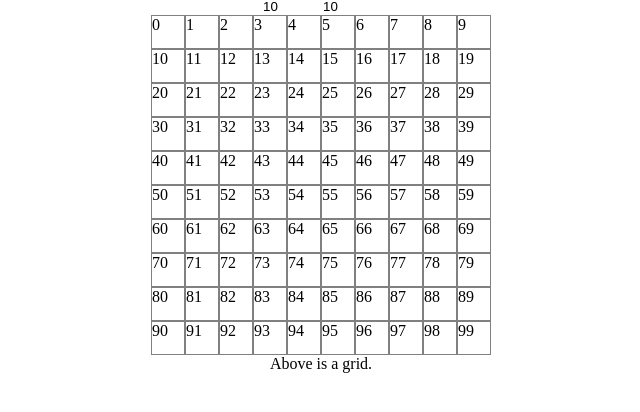
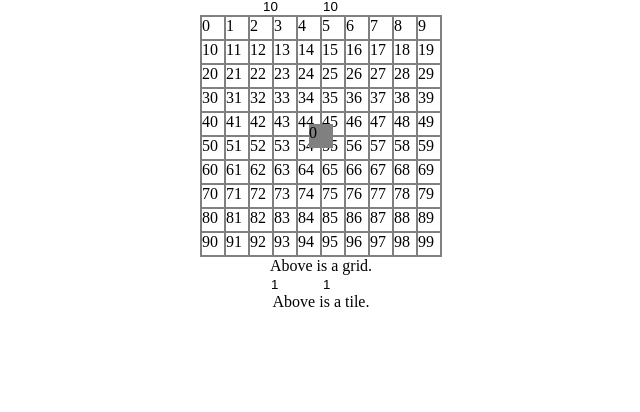
Before and after one commit to woooil/area-model, a plain HTML site: page index.html in a window 1280 px wide. Shown: the part 40-452 px from the top of the page, without its empty margins (319-959 px from the left). Drawn offline with Linux system fonts and the light colour scheme.

Commit message:
Add tile feature

```diff
--- a/css/style.css
+++ b/css/style.css
@@ -2,6 +2,7 @@
     padding: 0;
     border: 0;
     margin: 0;
+    box-sizing: border-box;
 }
 
 .wrap-all {
@@ -11,17 +12,30 @@
     flex-direction: column;
 }
 
-.grid-size-input {
+.grid-size {
     flex-direction: row;
 }
 
 ul.grid {
     list-style-type: none;
     display: grid;
+    border: 1px solid gray;
 }
 
-li {
+ul.tile{
+    position: absolute;
+    list-style-type: none;
+    display: grid;
+}
+
+.tile-size {
+    flex-direction: row;
+}
+
+ul.grid li {
     border: 1px solid gray;
-    width: 2rem;
-    height: 2rem;
 }
+
+ul.tile li {
+    background-color: gray;
+}
--- a/index.html
+++ b/index.html
@@ -8,13 +8,20 @@
 <body>
     <div class="wrap-all">
         <h1>Areal Model</h1>
-        <div class="grid-size-input">
+        <div class="grid-size">
             <input type="number" pattern="\d*" min="1" class="grid-x" placeholder="x">
             <input type="number" pattern="\d*" min="1" class="grid-y" placeholder="y">
         </div>
         <ul class="grid">
         </ul>
         <div>Above is a grid.</div>
+        <div class="tile-size">
+            <input type="number" pattern="\d*" min="1" class="tile-x" placeholder="x">
+            <input type="number" pattern="\d*" min="1" class="tile-y" placeholder="y">
+        </div>
+        <ul class="tile">
+        </ul>
+        <div>Above is a tile.</div>
         <div id="test-field"></div>
     </div>
     <script src="js/main.js"></script>
--- a/js/main.js
+++ b/js/main.js
@@ -1,26 +1,41 @@
 const gridX = document.querySelector(".grid-x");
 const gridY = document.querySelector(".grid-y");
 const grid = document.querySelector(".grid");
+const tileX = document.querySelector(".tile-x");
+const tileY = document.querySelector(".tile-y");
+const tile = document.querySelector(".tile");
 const testField = document.querySelector("#test-field");
 
 const MAX_GRID_SIZE = 100;
 const INIT_GRID_SIZE = 10;
+const MAX_TILE_SIZE = 10;
+const INIT_TILE_SIZE = 1;
+const UNIT_SIZE = "1.5rem";
 
 const gridSize = {
     x: 0,
     y: 0,
 };
 
+const tileSize = {
+    x: 0,
+    y: 0,
+};
+
 // functions
 
-function init(){
+function init() {
     gridX.value = gridY.value = gridSize.x = gridSize.y = INIT_GRID_SIZE;
     gridX.setAttribute("max", MAX_GRID_SIZE);
     gridY.setAttribute("max", MAX_GRID_SIZE);
+    tileX.value = tileY.value = tileSize.x = tileSize.y = INIT_TILE_SIZE;
+    tileX.setAttribute("max", MAX_TILE_SIZE);
+    tileY.setAttribute("max", MAX_TILE_SIZE);
     setGrid();
+    setTile();
 }
 
-function setGrid(){
+function setGrid() {
     const x = parseInt(gridSize.x);
     const y = parseInt(gridSize.y);
     grid.innerHTML = "";
@@ -28,15 +43,33 @@ function setGrid(){
         const li = document.createElement("li");
         li.innerText = i;
         li.classList.add(`list${i}`);
+        li.style.width = li.style.height = UNIT_SIZE;
         grid.appendChild(li);
     });
     grid.style.gridTemplateColumns = `repeat(${x}, 1fr)`;
 }
 
+function setTile() {
+    // const li = document.createElement("li");
+    // li.style.width = li.style.height = UNIT_SIZE;
+    // li.style.backgroundColor = "gray";
+
+    const x = parseInt(tileSize.x);
+    const y = parseInt(tileSize.y);
+    tile.innerHTML = "";
+    Array(x * y).fill().forEach((_, i) => {
+        const li = document.createElement("li");
+        li.innerText = i;
+        li.classList.add(`list${i}`);
+        li.style.width = li.style.height = UNIT_SIZE;
+        tile.appendChild(li);
+    });
+    tile.style.gridTemplateColumns = `repeat(${x}, 1fr)`;
+}
+
 // events
 
 gridX.addEventListener("input", event => {
-    console.log(event);
     gridSize.x = event.target.value;
     setGrid();
 });
@@ -46,6 +79,22 @@ gridY.addEventListener("input", event => {
     setGrid();
 });
 
+tileX.addEventListener("input", event => {
+    tileSize.x = event.target.value;
+    setTile();
+});
+
+tileY.addEventListener("input", event => {
+    tileSize.y = event.target.value;
+    setTile();
+});
+
+tile.addEventListener("touchmove", event => {
+    const touchLocation = event.targetTouches[0];
+    tile.style.left = touchLocation.pageX + 'px';
+    tile.style.top = touchLocation.pageY + 'px';
+})
+
 // initiate
 
 init();
```
